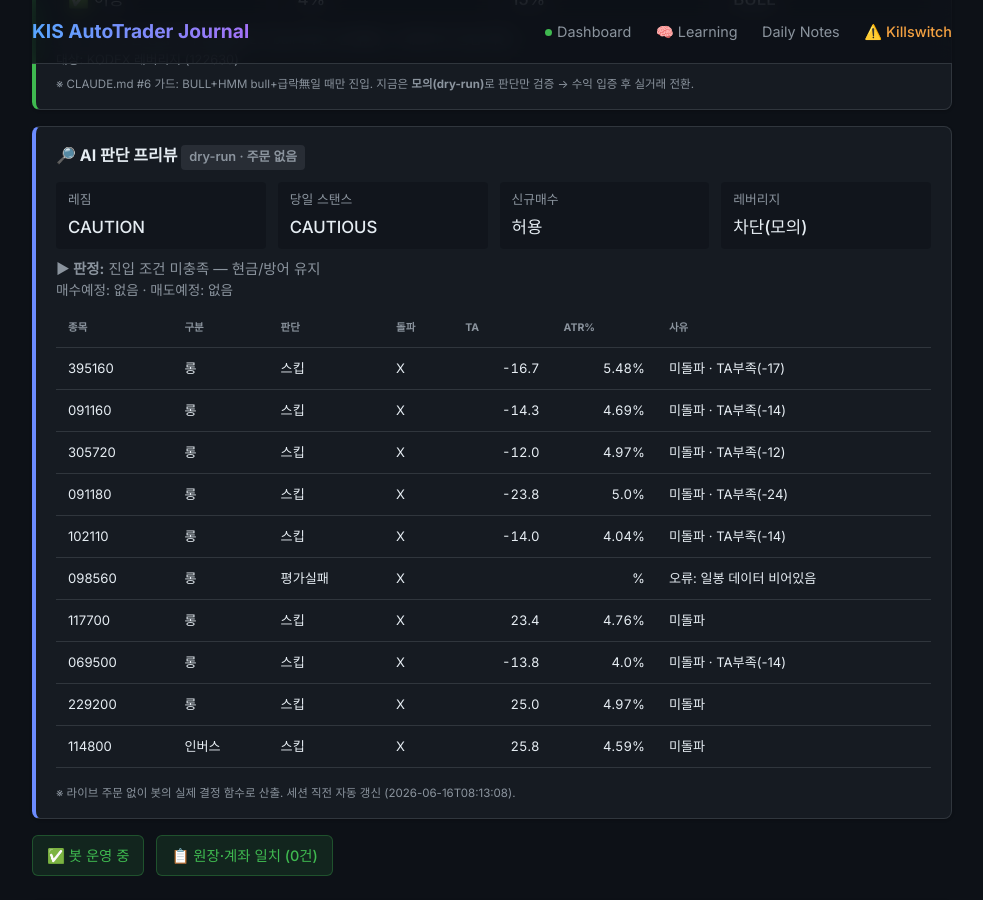
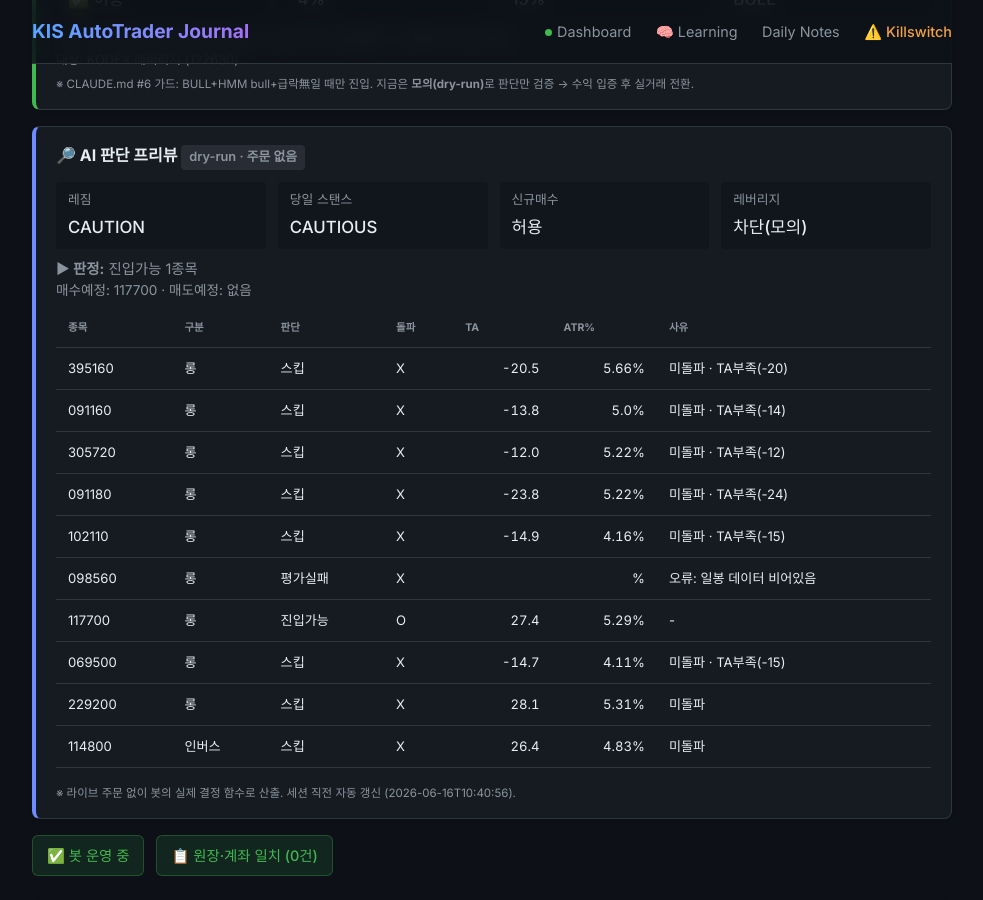
Before and after one commit to BudongJW/kis-trading-journal, a Jekyll site: the page built from index.html, in a window 1280 px wide and 900 px high, scrolled down 688 px. Shown: the whole window, without its empty margins (148-1131 px from the left). Built offline with Jekyll 4.4.1, drawn with Linux system fonts in a browser that asks for light colours; nearby versions of some CDN libraries.

Commit message:
auto: dry-run preview 06-16 01:41Z

```diff
--- a/_data/dry_run.json
+++ b/_data/dry_run.json
@@ -1,5 +1,5 @@
 {
-  "generated_at": "2026-06-16T08:13:08",
+  "generated_at": "2026-06-16T10:40:56",
   "mode": "DRY-RUN (읽기 전용, 주문 없음)",
   "market": {
     "regime": "CAUTION",
@@ -7,7 +7,7 @@
     "regime_detail": "카나리아 1/2 음전환",
     "day_stance": "CAUTIOUS",
     "day_stance_forced": false,
-    "briefing": "오늘 스탠스 신중(CAUTIOUS) · 레짐 CAUTION·신뢰도 63% · 美 오버나이트 neutral(+0.3%) · 고변동(100.0%ile) · 예산 40%·최대 2종목·허용 롱/인버스",
+    "briefing": "오늘 스탠스 신중(CAUTIOUS) · 레짐 CAUTION·신뢰도 73% · 美 오버나이트 bullish(+2.9%) · 고변동(100.0%ile) · 예산 40%·최대 2종목·허용 롱/인버스",
     "blocks_new_buys": false
   },
   "gates": {
@@ -26,18 +26,18 @@
       "type": "롱",
       "decision": "스킵",
       "breakout": false,
-      "ta": -16.7,
-      "atr_pct": 5.48,
+      "ta": -20.5,
+      "atr_pct": 5.66,
       "fee_gate_ok": true,
-      "why_skip": "미돌파 · TA부족(-17)"
+      "why_skip": "미돌파 · TA부족(-20)"
     },
     {
       "symbol": "091160",
       "type": "롱",
       "decision": "스킵",
       "breakout": false,
-      "ta": -14.3,
-      "atr_pct": 4.69,
+      "ta": -13.8,
+      "atr_pct": 5.0,
       "fee_gate_ok": true,
       "why_skip": "미돌파 · TA부족(-14)"
     },
@@ -47,7 +47,7 @@
       "decision": "스킵",
       "breakout": false,
       "ta": -12.0,
-      "atr_pct": 4.97,
+      "atr_pct": 5.22,
       "fee_gate_ok": true,
       "why_skip": "미돌파 · TA부족(-12)"
     },
@@ -57,7 +57,7 @@
       "decision": "스킵",
       "breakout": false,
       "ta": -23.8,
-      "atr_pct": 5.0,
+      "atr_pct": 5.22,
       "fee_gate_ok": true,
       "why_skip": "미돌파 · TA부족(-24)"
     },
@@ -66,10 +66,10 @@
       "type": "롱",
       "decision": "스킵",
       "breakout": false,
-      "ta": -14.0,
-      "atr_pct": 4.04,
+      "ta": -14.9,
+      "atr_pct": 4.16,
       "fee_gate_ok": true,
-      "why_skip": "미돌파 · TA부족(-14)"
+      "why_skip": "미돌파 · TA부족(-15)"
     },
     {
       "symbol": "098560",
@@ -80,30 +80,30 @@
     {
       "symbol": "117700",
       "type": "롱",
-      "decision": "스킵",
-      "breakout": false,
-      "ta": 23.4,
-      "atr_pct": 4.76,
+      "decision": "진입가능",
+      "breakout": true,
+      "ta": 27.4,
+      "atr_pct": 5.29,
       "fee_gate_ok": true,
-      "why_skip": "미돌파"
+      "why_skip": "-"
     },
     {
       "symbol": "069500",
       "type": "롱",
       "decision": "스킵",
       "breakout": false,
-      "ta": -13.8,
-      "atr_pct": 4.0,
+      "ta": -14.7,
+      "atr_pct": 4.11,
       "fee_gate_ok": true,
-      "why_skip": "미돌파 · TA부족(-14)"
+      "why_skip": "미돌파 · TA부족(-15)"
     },
     {
       "symbol": "229200",
       "type": "롱",
       "decision": "스킵",
       "breakout": false,
-      "ta": 25.0,
-      "atr_pct": 4.97,
+      "ta": 28.1,
+      "atr_pct": 5.31,
       "fee_gate_ok": true,
       "why_skip": "미돌파"
     },
@@ -112,61 +112,61 @@
       "type": "인버스",
       "decision": "스킵",
       "breakout": false,
-      "ta": 25.8,
-      "atr_pct": 4.59,
+      "ta": 26.4,
+      "atr_pct": 4.83,
       "fee_gate_ok": true,
       "why_skip": "미돌파"
     }
   ],
   "gap_recovery": {
     "enabled_live": true,
-    "now_kst": "08:13",
+    "now_kst": "10:41",
     "window": "09:00~09:20",
     "candidates": [
       {
         "symbol": "395160",
         "name": "KODEX 미국나스닥100TR",
         "decision": "스킵",
-        "gap_open_pct": 0.0,
-        "intraday_pct": 0.0,
+        "gap_open_pct": 2.39,
+        "intraday_pct": -0.88,
         "in_window": false,
-        "reason": "가격데이터 부족(시가/전일종가 없음)"
+        "reason": "개장윈도(09:00~09:20) 경과 — 추격 방지"
       },
       {
         "symbol": "091160",
         "name": "KODEX 반도체",
         "decision": "스킵",
-        "gap_open_pct": 0.0,
-        "intraday_pct": 0.0,
+        "gap_open_pct": 1.38,
+        "intraday_pct": -1.9,
         "in_window": false,
-        "reason": "가격데이터 부족(시가/전일종가 없음)"
+        "reason": "개장윈도(09:00~09:20) 경과 — 추격 방지"
       },
       {
         "symbol": "305720",
         "name": "KODEX 2차전지",
         "decision": "스킵",
-        "gap_open_pct": 0.0,
-        "intraday_pct": 0.0,
+        "gap_open_pct": 0.03,
+        "intraday_pct": -1.95,
         "in_window": false,
-        "reason": "가격데이터 부족(시가/전일종가 없음)"
+        "reason": "개장윈도(09:00~09:20) 경과 — 추격 방지"
       },
       {
         "symbol": "091180",
         "name": "KODEX 자동차",
         "decision": "스킵",
-        "gap_open_pct": 0.0,
-        "intraday_pct": 0.0,
+        "gap_open_pct": 0.96,
+        "intraday_pct": -1.79,
         "in_window": false,
-        "reason": "가격데이터 부족(시가/전일종가 없음)"
+        "reason": "개장윈도(09:00~09:20) 경과 — 추격 방지"
       },
       {
         "symbol": "102110",
         "name": "KODEX 금융",
         "decision": "스킵",
-        "gap_open_pct": 0.0,
-        "intraday_pct": 0.0,
+        "gap_open_pct": 2.45,
+        "intraday_pct": -0.78,
         "in_window": false,
-        "reason": "가격데이터 부족(시가/전일종가 없음)"
+        "reason": "개장윈도(09:00~09:20) 경과 — 추격 방지"
       },
       {
         "symbol": "098560",
@@ -181,28 +181,28 @@
         "symbol": "117700",
         "name": "KODEX 철강",
         "decision": "스킵",
-        "gap_open_pct": 0.0,
-        "intraday_pct": 0.0,
+        "gap_open_pct": 0.06,
+        "intraday_pct": 4.9,
         "in_window": false,
-        "reason": "가격데이터 부족(시가/전일종가 없음)"
+        "reason": "개장윈도(09:00~09:20) 경과 — 추격 방지"
       },
       {
         "symbol": "069500",
         "name": "KODEX KOSPI200",
         "decision": "스킵",
-        "gap_open_pct": 0.0,
-        "intraday_pct": 0.0,
+        "gap_open_pct": 2.36,
+        "intraday_pct": -0.71,
         "in_window": false,
-        "reason": "가격데이터 부족(시가/전일종가 없음)"
+        "reason": "개장윈도(09:00~09:20) 경과 — 추격 방지"
       },
       {
         "symbol": "229200",
         "name": "KODEX KOSDAQ150",
         "decision": "스킵",
-        "gap_open_pct": 0.0,
-        "intraday_pct": 0.0,
+        "gap_open_pct": 0.03,
+        "intraday_pct": -2.81,
         "in_window": false,
-        "reason": "가격데이터 부족(시가/전일종가 없음)"
+        "reason": "개장윈도(09:00~09:20) 경과 — 추격 방지"
       }
     ]
   },
@@ -227,7 +227,7 @@
       "type": "long",
       "decision": "스킵",
       "breakout": false,
-      "ta": 16.2,
+      "ta": 16.4,
       "atr_pct": 1.12,
       "why_skip": "미돌파"
     },
@@ -236,16 +236,16 @@
       "type": "inverse",
       "decision": "스킵",
       "breakout": false,
-      "ta": 3.1,
+      "ta": 6.2,
       "atr_pct": 1.17,
-      "why_skip": "미돌파 · TA부족(+3)"
+      "why_skip": "미돌파 · TA부족(+6)"
     },
     {
       "symbol": "PSQ",
       "type": "inverse",
       "decision": "스킵",
       "breakout": false,
-      "ta": 6.2,
+      "ta": 6.4,
       "atr_pct": 1.94,
       "why_skip": "미돌파 · TA부족(+6)"
     },
@@ -255,7 +255,7 @@
       "decision": "스킵",
       "breakout": false,
       "ta": 17.4,
-      "atr_pct": 0.59,
+      "atr_pct": 0.58,
       "why_skip": "미돌파 · 수수료게이트"
     },
     {
@@ -263,7 +263,7 @@
       "type": "defensive",
       "decision": "스킵",
       "breakout": false,
-      "ta": 21.8,
+      "ta": 16.9,
       "atr_pct": 0.08,
       "why_skip": "미돌파 · 수수료게이트"
     }
@@ -272,9 +272,11 @@
     "would_buy": []
   },
   "summary": {
-    "would_buy": [],
+    "would_buy": [
+      "117700"
+    ],
     "would_sell": [],
     "new_buys_blocked_by_stance": false,
-    "verdict": "진입 조건 미충족 — 현금/방어 유지"
+    "verdict": "진입가능 1종목"
   }
 }
```
